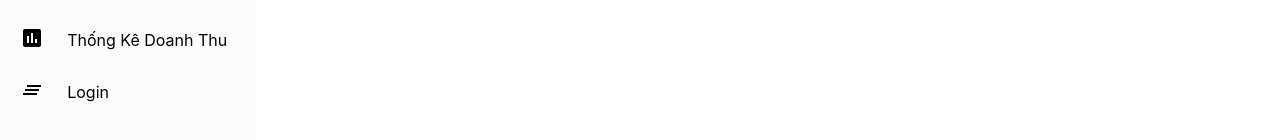
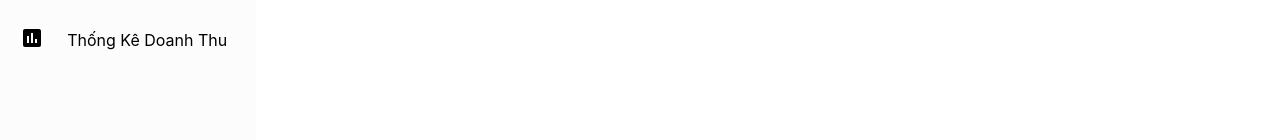
Before and after one commit to cafe-manegement-teams/cafe-management-project, a React (Create React App) app: page / in a window 1280 px wide. Shown: the part 500-640 px from the top of the page. Built offline with nearby package versions, Linux system fonts and the light colour scheme.

Commit message:
change file sidebardata

```diff
--- a/src/components/Sidebar/SidebarData.js
+++ b/src/components/Sidebar/SidebarData.js
@@ -55,9 +55,4 @@ export const SidebarData = [
     icon: <AssessmentIcon />,
     link: "/Report/RevenueReport",
   },
-  {
-    title: "Login",
-    icon: <ClearAllIcon />,
-    link: "/login",
-  },
 ];
```
